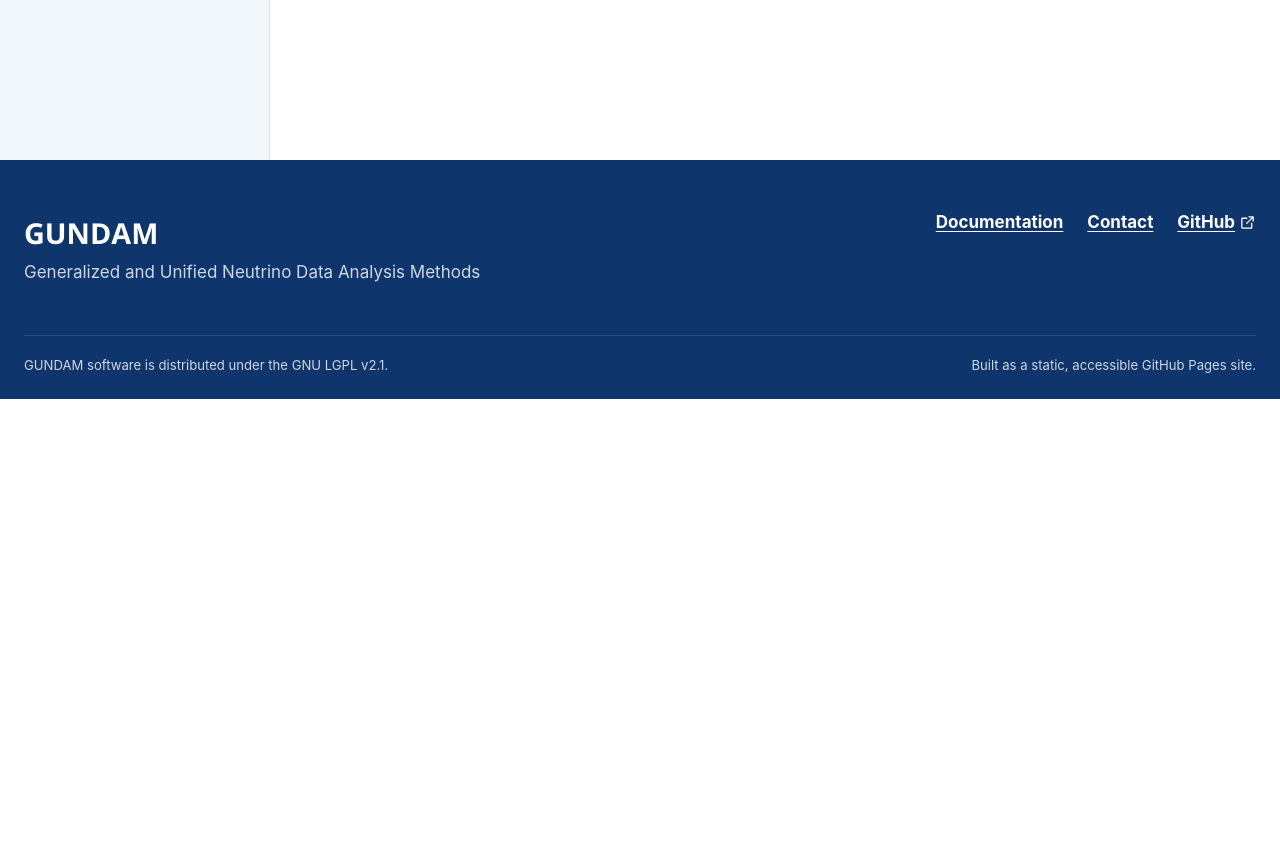
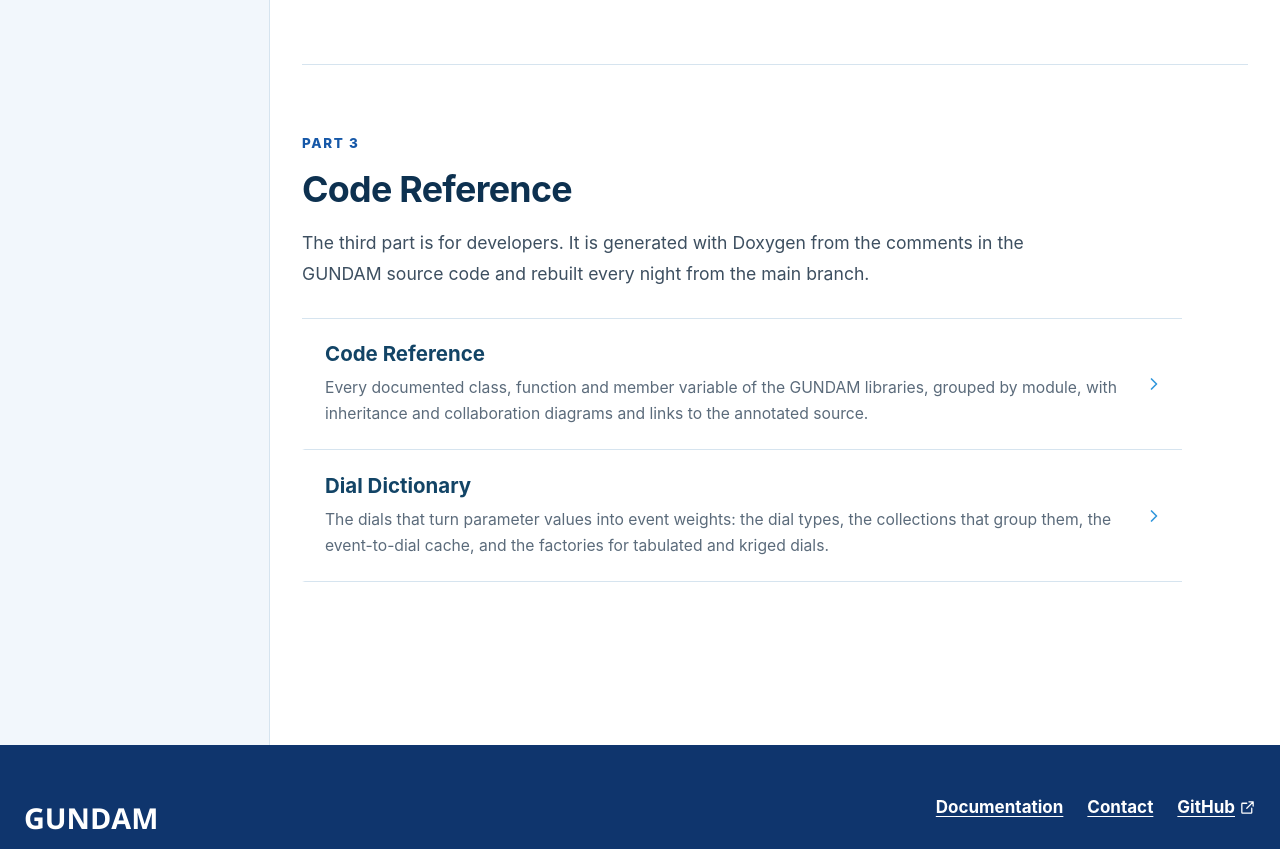
Before and after one commit to gundam-organization/gundam-website, a website: page documentation.html in a window 1280 px wide. Shown: the part 2059-2908 px from the top of the page. Before the commit the page ends 2458 px from the top, so only its background shows below. Drawn offline with Linux system fonts and the light colour scheme.

Commit message:
Publish the Doxygen code reference under /api

```diff
--- /dev/null
+++ b/api-docs/doxygen-extra.css
@@ -0,0 +1,14 @@
+/* Website look for the Doxygen code reference (api/). Loaded after
+   Doxygen's own stylesheet through HTML_EXTRA_STYLESHEET. */
+@font-face {
+  font-family: "Open Sans";
+  src: url("../assets/fonts/open-sans-latin-wght-normal.woff2") format("woff2");
+  font-weight: 300 800;
+  font-display: swap;
+}
+body, table, div, p, dl, #projectbrief, #projectnumber {
+  font-family: "Open Sans", system-ui, -apple-system, "Segoe UI", sans-serif;
+}
+/* The logo file is 2000 px wide; show it at header height. */
+#projectlogo img { max-height: 44px; width: auto; }
+#projectname { font-weight: 700; }
--- a/documentation.html
+++ b/documentation.html
@@ -83,6 +83,26 @@
                 </li>
               </ul>
             </section>
+
+            <!-- Part 3 links to the Doxygen code reference that .github/workflows/pages.yml
+                 builds from the GUNDAM sources into api/. It is not a Markdown chapter. -->
+            <section class="content-section docs-part" id="code-reference">
+              <p class="eyebrow">Part 3</p>
+              <h2>Code Reference</h2>
+              <p>The third part is for developers. It is generated with Doxygen from the comments in the GUNDAM source code and rebuilt every night from the main branch.</p>
+              <ul class="docs-chapters">
+                <li class="docs-chapter">
+                  <h3><a href="api/index.html">Code Reference</a></h3>
+                  <p>Every documented class, function and member variable of the GUNDAM libraries, grouped by module, with inheritance and collaboration diagrams and links to the annotated source.</p>
+                  <svg aria-hidden="true" viewBox="0 0 24 24"><path d="m9 18 6-6-6-6"/></svg>
+                </li>
+                <li class="docs-chapter">
+                  <h3><a href="api/group__DialDictionary.html">Dial Dictionary</a></h3>
+                  <p>The dials that turn parameter values into event weights: the dial types, the collections that group them, the event-to-dial cache, and the factories for tabulated and kriged dials.</p>
+                  <svg aria-hidden="true" viewBox="0 0 24 24"><path d="m9 18 6-6-6-6"/></svg>
+                </li>
+              </ul>
+            </section>
           </div>
 
           <!-- Section view: documentation.html?page=<id> -->
--- a/package.json
+++ b/package.json
@@ -4,6 +4,7 @@
   "private": true,
   "description": "Static GitHub Pages website for the GUNDAM collaboration",
   "scripts": {
-    "dev": "python3 scripts/dev-server.py"
+    "dev": "python3 scripts/dev-server.py",
+    "api-docs": "bash scripts/build-api-docs.sh ../gundam api"
   }
 }
--- a/sitemap.xml
+++ b/sitemap.xml
@@ -9,6 +9,7 @@
   <url><loc>https://gundam-organization.github.io/gundam-website/documentation.html?page=configuration</loc></url>
   <url><loc>https://gundam-organization.github.io/gundam-website/documentation.html?page=parameters-and-dials</loc></url>
   <url><loc>https://gundam-organization.github.io/gundam-website/documentation.html?page=minimizers</loc></url>
+  <url><loc>https://gundam-organization.github.io/gundam-website/api/index.html</loc></url>
   <url><loc>https://gundam-organization.github.io/gundam-website/collaboration.html</loc></url>
   <url><loc>https://gundam-organization.github.io/gundam-website/contact.html</loc></url>
   <url><loc>https://gundam-organization.github.io/gundam-website/releases.html</loc></url>
```
Also changed, not shown: api-docs/placeholder.html (added, +16 -0 lines), .github/workflows/pages.yml, docs/README.md, 5 other files.
